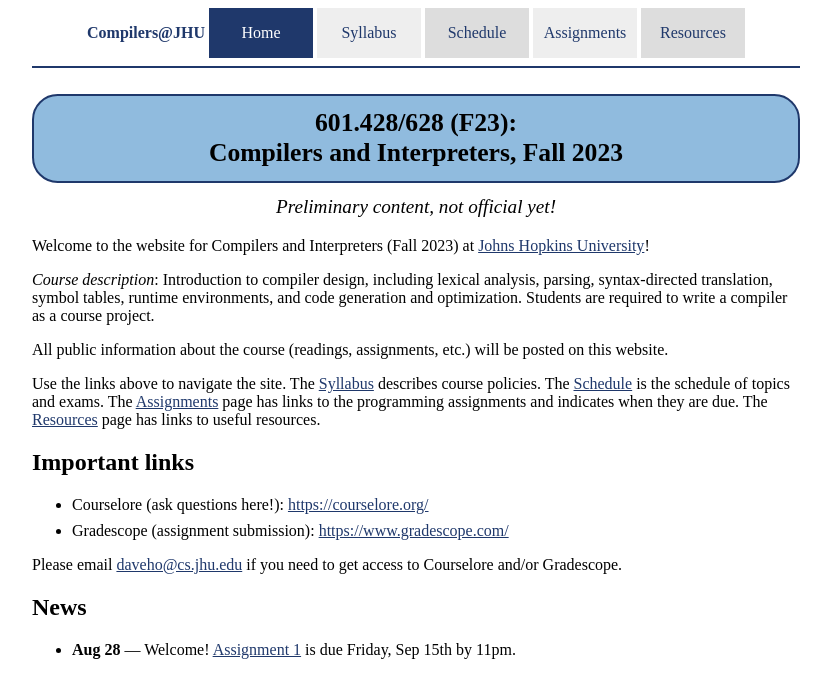
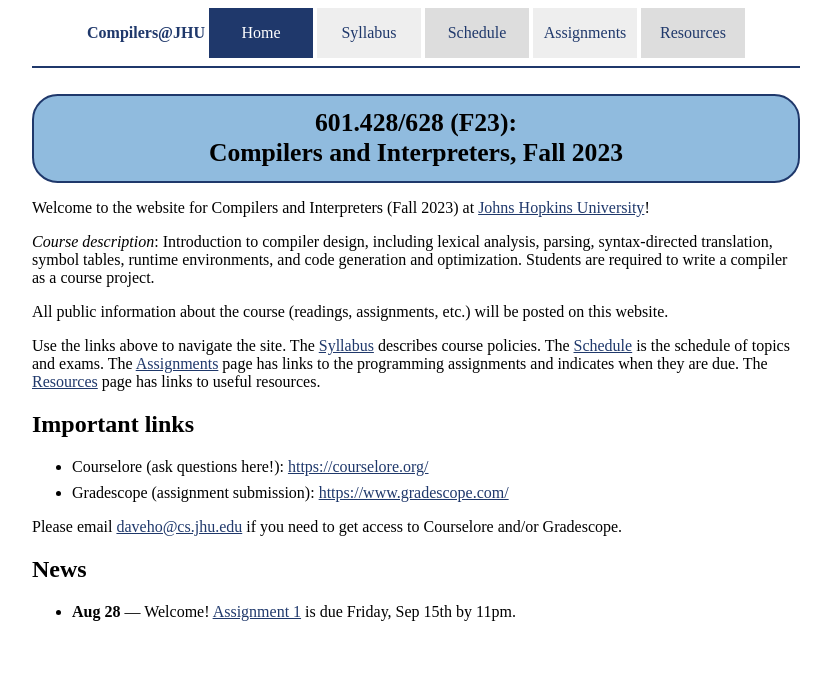
Before and after one commit to jhucompilers/fall2023, a Jekyll site: the page built from index.md, in a window 1280 px wide. Shown: the top 698 px of the page, without its empty margins (224-1055 px from the left). Built offline with Jekyll 4.4.1, drawn with Linux system fonts in a browser that asks for light colours.

Commit message:
make official

```diff
--- a/_layouts/default.html
+++ b/_layouts/default.html
@@ -27,10 +27,6 @@
 
     <div id="pageTitle">{{site.coursename}}:<br>{{page.title}}</div>
 
-		<div style="text-align: center; font-size: 120%; font-style: italic; margin-bottom: 1em;">
-			Preliminary content, not official yet!
-		</div>
-
     {{content}}
 
     <div id="footer"></div>
```
Also changed, not shown: other parts of _layouts/default.html (+0 -4 lines). Lines whose indentation alone changed are shown as unchanged.
